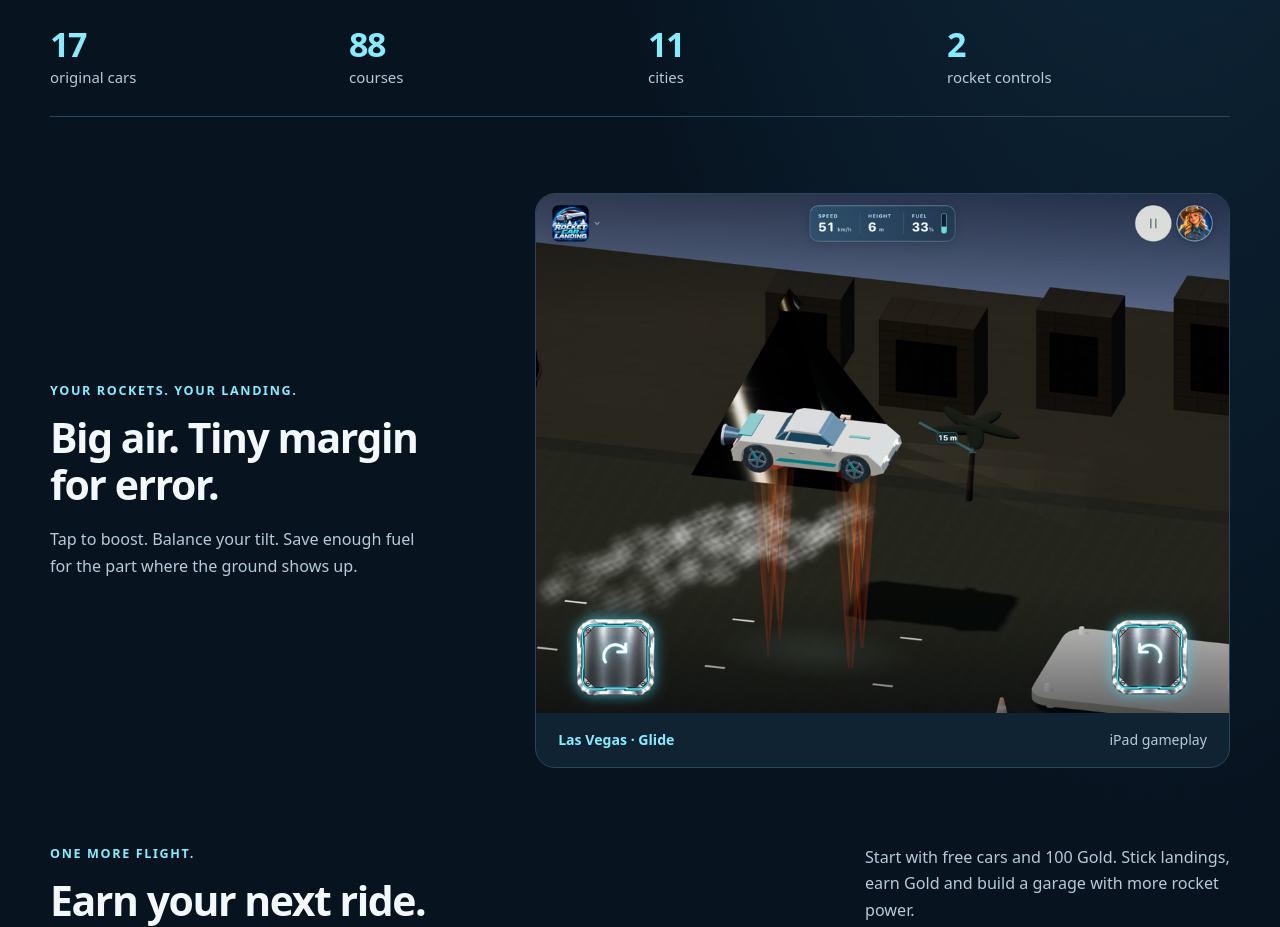
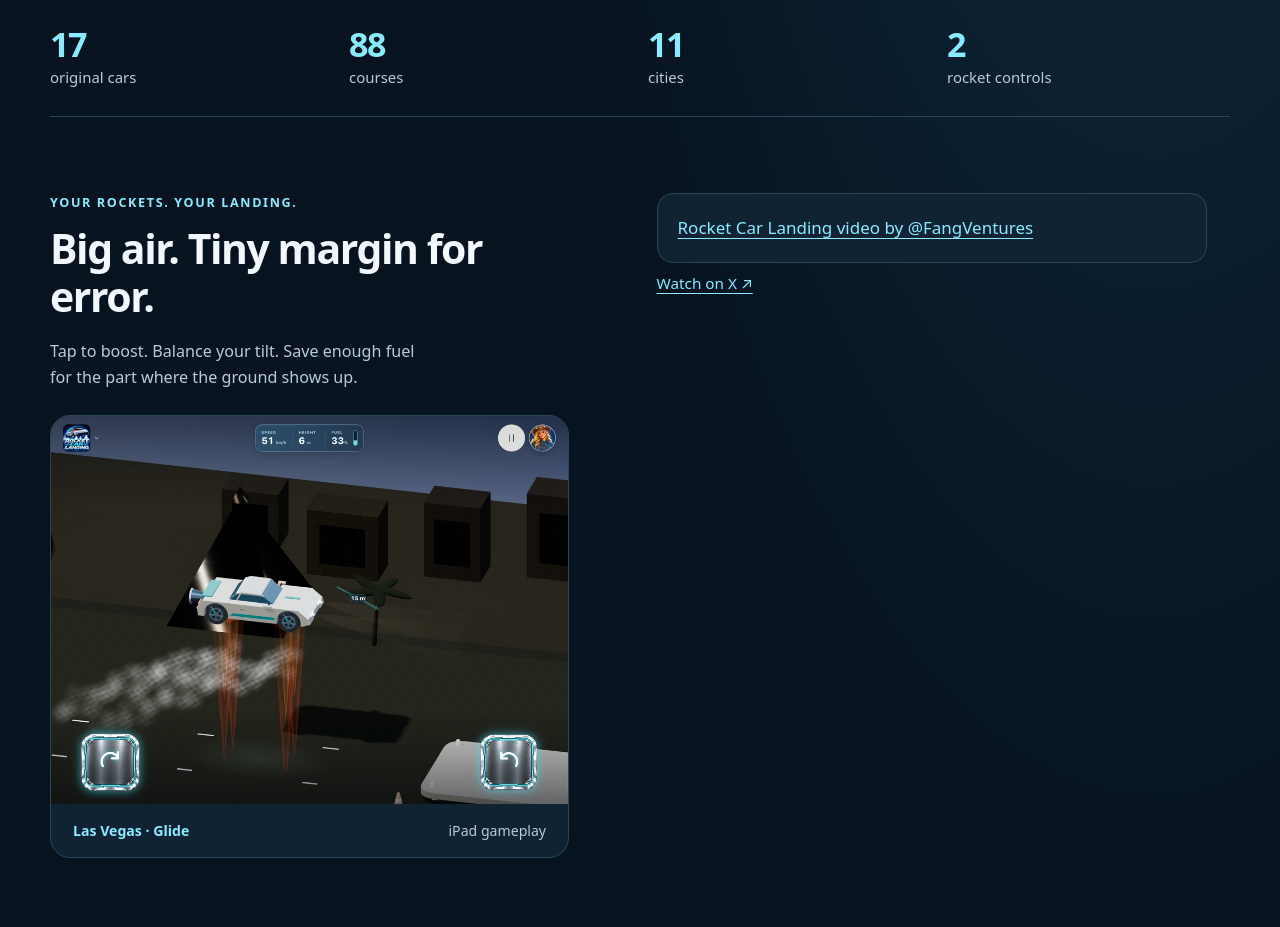
Before and after one commit to fangventures/fangventures.github.io, a plain HTML site: page rocketcarlanding/index.html in a window 1280 px wide. Shown: the part 1206-2133 px from the top of the page. Drawn offline with Linux system fonts and the light colour scheme; a script that the page names is missing.

Commit message:
Embed the Fang Ventures gameplay video on Rocket Car Landing

```diff
--- a/rocketcarlanding/index.html
+++ b/rocketcarlanding/index.html
@@ -79,7 +79,7 @@
 }</script>
   <link rel="stylesheet" href="/games/studio-brand.css?v=20261025-fv">
   <link rel="stylesheet" href="/games/install-buttons.css?v=1">
-  <link rel="stylesheet" href="launch.css?v=20261106-night">
+  <link rel="stylesheet" href="launch.css?v=20261106-video">
 </head>
 <body class="launch-page">
   <a class="skip" href="#main">Skip to content</a>
@@ -95,7 +95,12 @@
     </section>
     <div class="game-stats wrap" aria-label="Game at a glance"><p><strong>17</strong> original cars</p><p><strong>88</strong> courses</p><p><strong>11</strong> cities</p><p><strong>2</strong> rocket controls</p></div>
     <section class="gameplay-section wrap" id="gameplay" aria-labelledby="gameplay-title"><div class="section-heading"><div><p class="eyebrow">Your rockets. Your landing.</p><h2 id="gameplay-title">Big air. Tiny margin for error.</h2></div><p>Tap to boost. Balance your tilt. Save enough fuel for the part where the ground shows up.</p></div>
-      <!-- Gameplay video is added here only when its source has been supplied and verified. -->
+      <div class="gameplay-clip">
+        <blockquote class="twitter-tweet" data-theme="dark" data-dnt="true" data-conversation="none">
+          <a href="https://x.com/FangVentures/status/2118515507233980837">Rocket Car Landing video by @FangVentures</a>
+        </blockquote>
+        <a class="clip-source" href="https://x.com/FangVentures/status/2118515507233980837" target="_blank" rel="noopener noreferrer">Watch on X ↗</a>
+      </div>
       <figure class="gameplay-feature"><img src="assets/vegas-night.jpg" alt="Aero approaching the Las Vegas landing pad at night with 33% fuel remaining." width="1000" height="750" loading="lazy"><figcaption><span>Las Vegas · Glide</span>iPad gameplay</figcaption></figure>
     </section>
     <section class="garage-section wrap" id="garage" aria-labelledby="garage-title"><div class="section-heading"><div><p class="eyebrow">One more flight.</p><h2 id="garage-title">Earn your next ride.</h2></div><p>Start with free cars and 100 Gold. Stick landings, earn Gold and build a garage with more rocket power.</p></div>
@@ -106,5 +111,6 @@
     <section class="final-call wrap" aria-labelledby="download-title"><p class="eyebrow">Clear for takeoff</p><h2 id="download-title">Your first rocket car is waiting.</h2><div class="launch-actions"><a class="fv-install-badge" href="https://apps.apple.com/us/app/rocket-car-landing/id6826474921" target="_blank" rel="noopener noreferrer" aria-label="Download Rocket Car Landing on the App Store"><img src="/assets/icons/apple.svg" alt="" width="32" height="38"><span class="fv-badge-copy"><span>Download on the</span><strong>App Store</strong></span><span class="fv-badge-arrow" aria-hidden="true">↗</span></a></div><p class="fineprint">No game account needed. Play offline. <a href="support.html">Need a landing lesson?</a></p></section>
   </main>
   <footer class="fv-studio-footer"><div class="fv-studio-shell"><div class="fv-studio-contact"><strong>Fang Ventures Game Studio</strong><span>© 2026 Fang Ventures.</span><address>Austin, Texas<br><a href="mailto:FangVentures.HQ@gmail.com">FangVentures.HQ@gmail.com</a></address></div><nav class="fv-studio-links" aria-label="Studio and game links"><a href="https://apps.apple.com/us/app/rocket-car-landing/id6826474921" target="_blank" rel="noopener noreferrer">Download on the App Store ↗</a><a href="/games/">All games</a><a href="#gameplay">Gameplay</a><a href="support.html">Support</a><a href="privacy.html">Privacy</a><a href="https://x.com/fangventures" target="_blank" rel="noopener noreferrer">Follow @fangventures ↗</a><a href="https://www.linkedin.com/company/fangventures/" target="_blank" rel="noopener noreferrer">LinkedIn ↗</a></nav></div></footer>
+  <script async src="https://platform.x.com/widgets.js" charset="utf-8"></script>
 </body>
 </html>
--- a/rocketcarlanding/launch.css
+++ b/rocketcarlanding/launch.css
@@ -13,7 +13,15 @@
 @media(max-width:500px){.launch-page .wrap{width:calc(100% - 36px)}.launch-page .brand-name{font-size:.94rem}.launch-page .site-header{gap:10px}.launch-page .site-nav a{padding:8px 10px}.launch-hero{padding-top:32px}.launch-hero h1{font-size:clamp(2.5rem,10.5vw,3.8rem)}.launch-art{margin-top:24px;border-radius:14px}.launch-art figcaption{font-size:.83rem;padding:12px}.launch-art figcaption span{font-size:.75rem}.game-stats{grid-template-columns:repeat(2,1fr);row-gap:22px}.gameplay-section,.garage-section{padding-top:46px}.gameplay-feature figcaption{display:block;padding:12px 16px;font-size:.75rem}.gameplay-feature figcaption span{display:block;margin-bottom:4px}.social-section{display:block;margin-top:44px;margin-bottom:42px;padding:26px}.social-mark{text-align:left;font-size:2.5rem;margin-bottom:22px}.social-section .button{width:100%;padding:12px}.final-call{padding-bottom:36px}.shop-peek summary{padding-right:24px;position:relative}.shop-peek summary span{position:absolute;right:0;top:22px}}
 
 @media(min-width:761px){
-  .gameplay-section{display:grid;grid-template-columns:minmax(230px,1fr) minmax(0,1.65fr);gap:clamp(32px,5vw,72px);align-items:center}
+  .gameplay-section{display:grid;grid-template-columns:minmax(230px,1fr) minmax(0,1.15fr);grid-template-areas:"intro video" "still video";gap:24px clamp(32px,5vw,72px);align-items:start}
+  .gameplay-section .section-heading{grid-area:intro}
+  .gameplay-clip{grid-area:video}
+  .gameplay-feature{grid-area:still}
   .gameplay-section .section-heading{display:block;margin:0}
   .gameplay-section .section-heading>p{margin-top:18px}
 }
+
+.gameplay-clip{min-width:0;width:100%;max-width:550px;justify-self:center}
+.gameplay-clip blockquote{margin:0;padding:20px;border:1px solid var(--line);border-radius:16px;background:#102333}
+.clip-source{display:inline-block;padding:8px 0;font-size:.9rem}
+@media(max-width:760px){.gameplay-clip{margin:0 auto 24px}}
```
